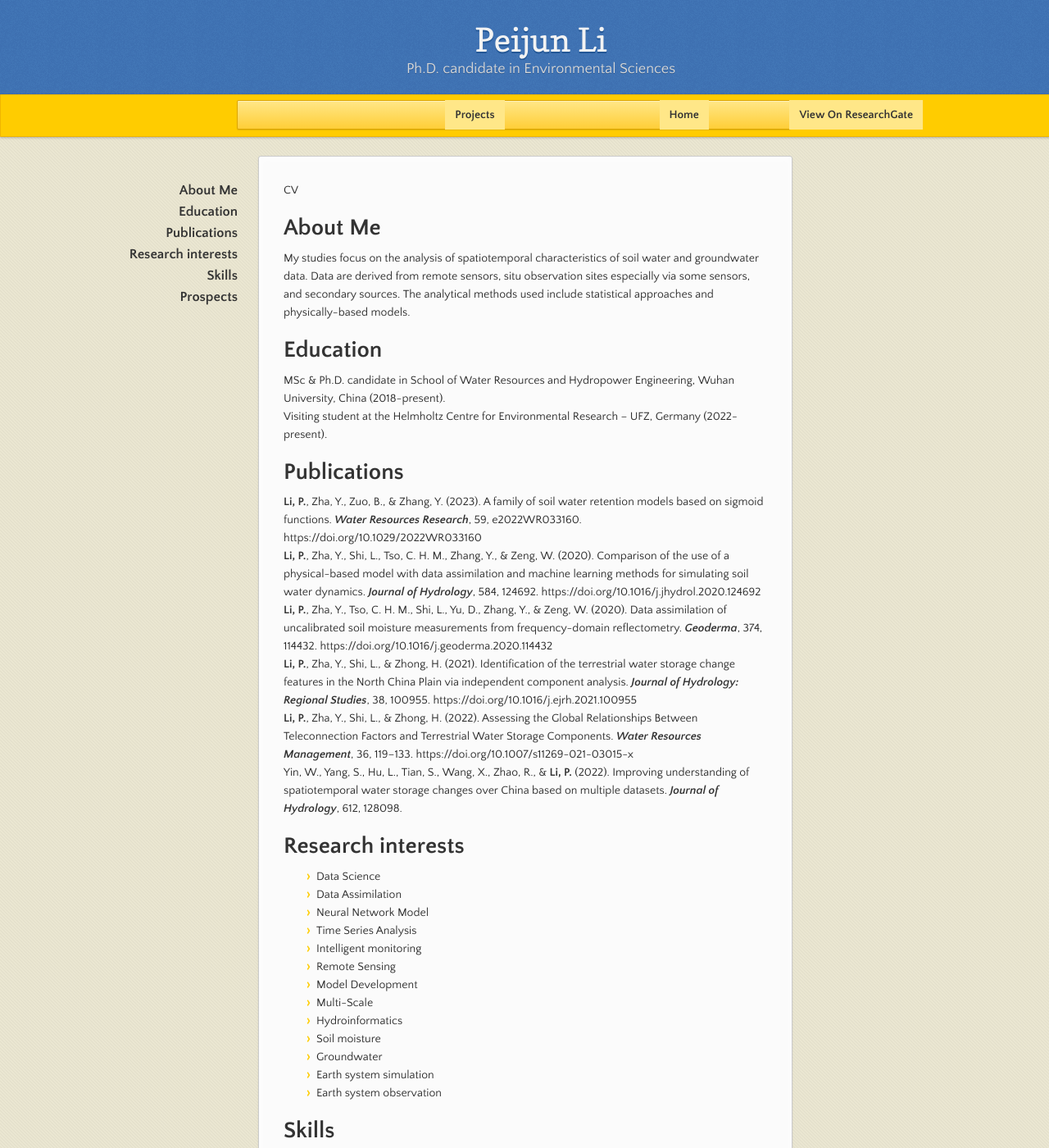
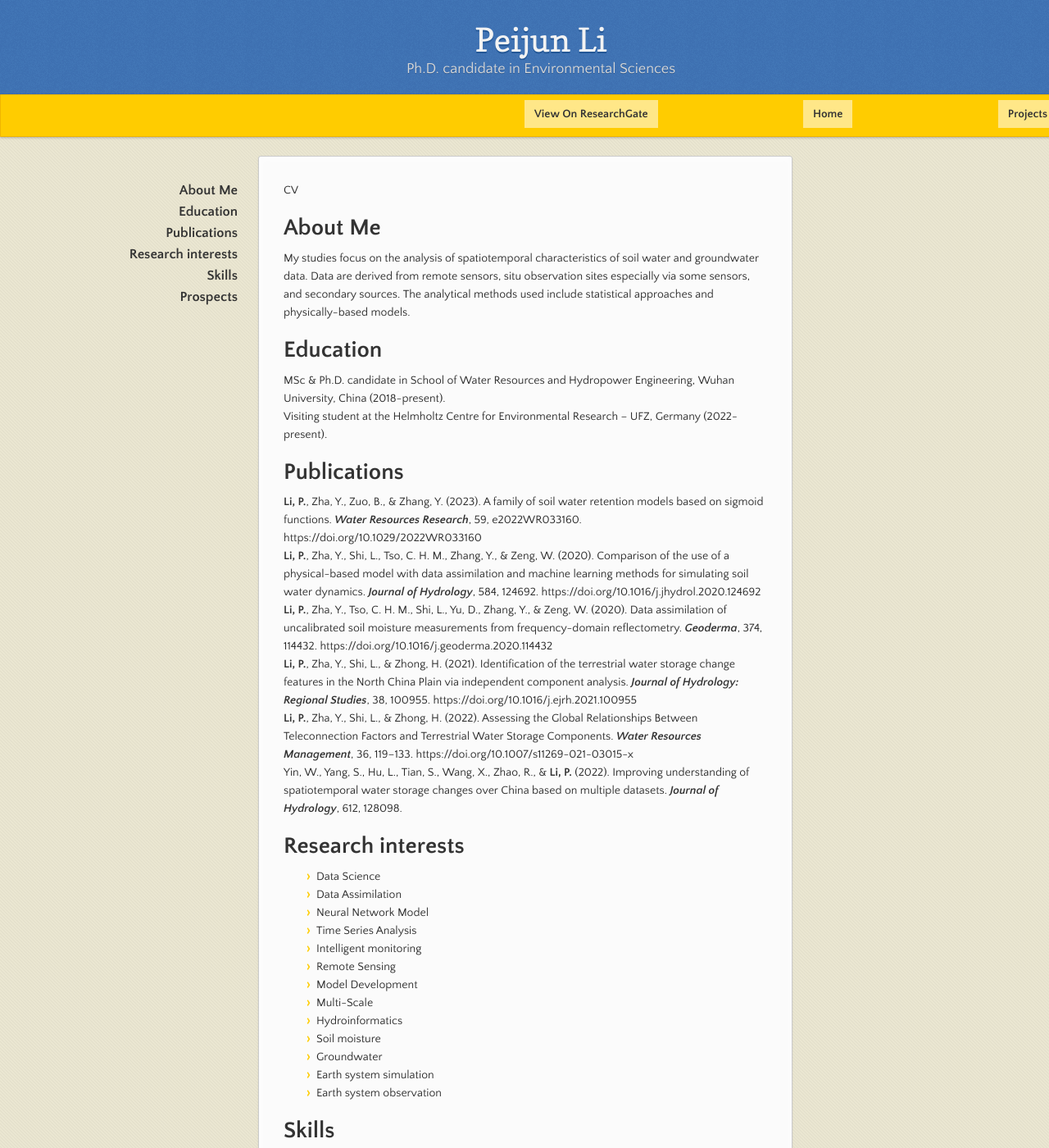
Before and after one commit to PercyLeeMaxWell/PercyLeeMaxWell.github.io, a Jekyll site: the page built from index.md, in a window 1280 px wide and 1400 px high. Shown: the whole window at 82% size. Built offline with Jekyll 4.4.1, drawn with Linux system fonts in a browser that asks for light colours.

Commit message:
Update jekyll-theme-leap-day.scss

```diff
--- a/_sass/jekyll-theme-leap-day.scss
+++ b/_sass/jekyll-theme-leap-day.scss
@@ -238,7 +238,6 @@
     color:#333;
     font-weight: bold;
     display:inline-block;
-    justify-content: space-between; /* 设置项目之间的间隔为相等的间隔 */
     text-align:center;
 
     &:hover {
@@ -251,7 +250,12 @@
     position:fixed;
     right:50%;
     margin-right:-325px;
-    width:650px;
+    width:325px;
+    display:flex;
+    justify-content: space-between; /* 设置项目之间的间隔为相等的间隔 */
+ }
+
+  buttonfork {
     border: 1px solid #dba500;
     background: linear-gradient(rgb(255, 231, 136), rgb(255, 206, 56));
     border-radius: 2px;
@@ -271,7 +275,7 @@
       background: linear-gradient(rgb(255, 231, 136), rgb(255, 231, 136));
       background-color: #ffeca0;
     }
- }
+  }
 
   fork{
     margin-right:-325px;
```
